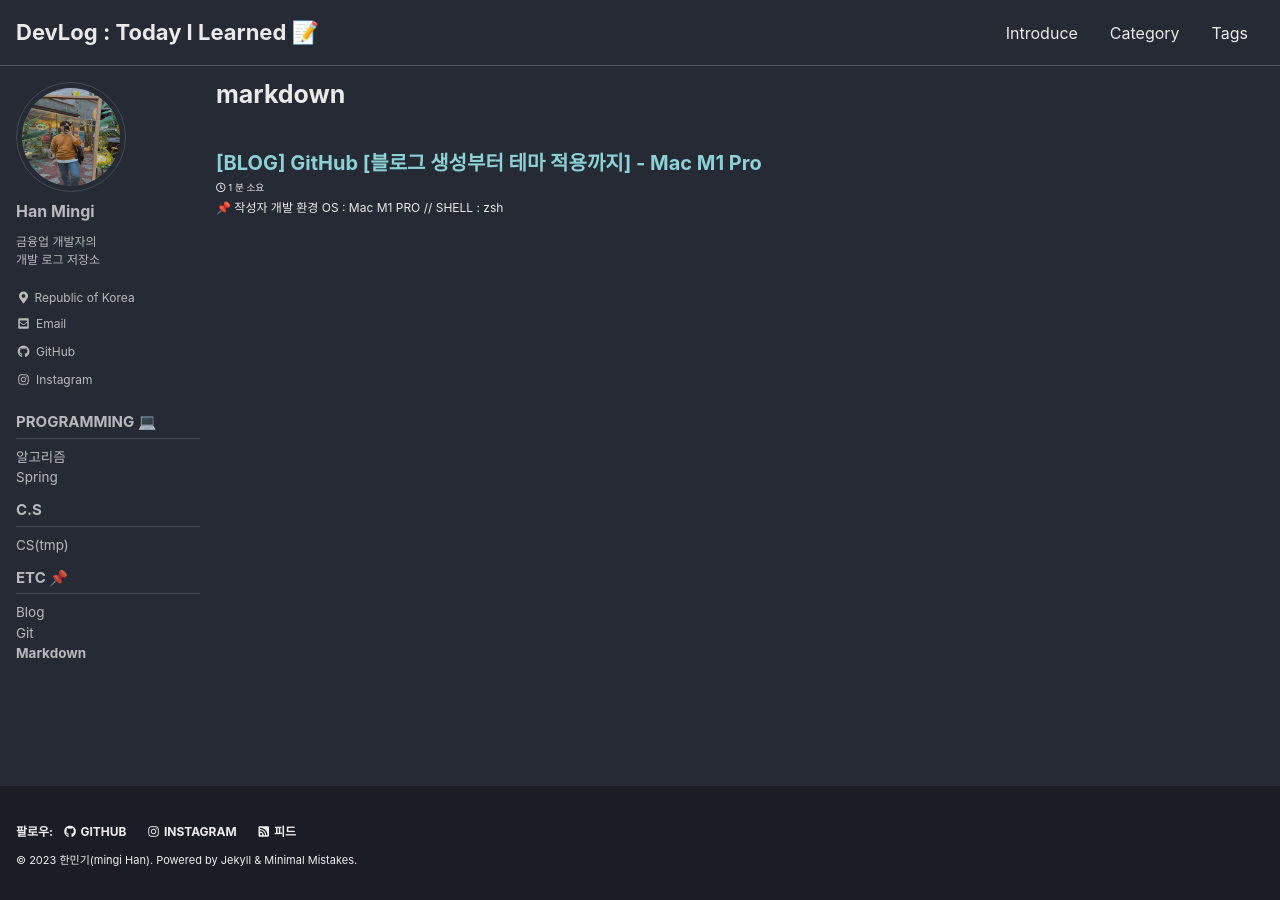
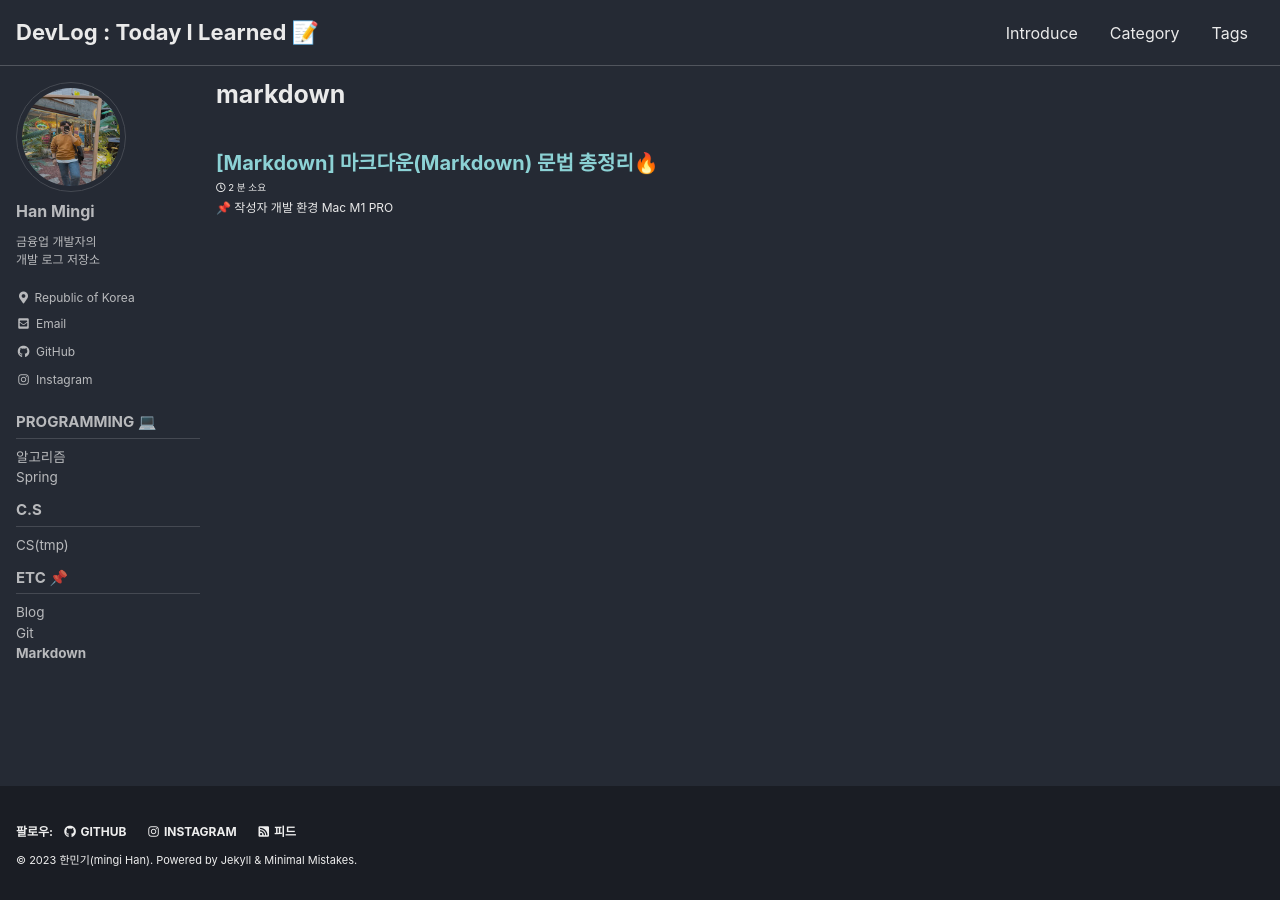
Before and after one commit to hanmingi/hanmingi.github.io, a Jekyll site: the page built from _pages/category-markdown.md, in a window 1280 px wide. Built offline with Jekyll 4.4.1, drawn with Linux system fonts in a browser that asks for light colours; cached includes are drawn as plain includes.

Commit message:
[upd] markdown 설명 작성완료 및 카테고리 오류 수정

```diff
--- a/_pages/category-markdown.md
+++ b/_pages/category-markdown.md
@@ -6,5 +6,5 @@ sidebar:
     nav: "sidebar-category"
 ---
 
-{% assign posts = site.categories.blog %}
+{% assign posts = site.categories.markdown %}
 {% for post in posts %} {% include archive-single.html type=page.entries_layout %} {% endfor %}
--- a/_posts/markdown/2023-06-19-Markdown.md
+++ b/_posts/markdown/2023-06-19-Markdown.md
@@ -14,6 +14,10 @@ toc_sticky: true
 toc_label: "MarkDown"
 toc_icon: "tasks"
 ---
+
+📌 작성자 개발 환경 Mac M1 PRO
+{: .notice--primary}
+
 ## 마크다운(MarkDown) 이란?
 마크다운(MarkDown)은 일반적으로 웹 기반 텍스트 편집기에서 사용되는 경량 마크업 언어이며 웹에서 글을 쓰는 모든 사람들을 위한 글쓰기 도구(서식, 포맷, 양식)입니다.
 
```
